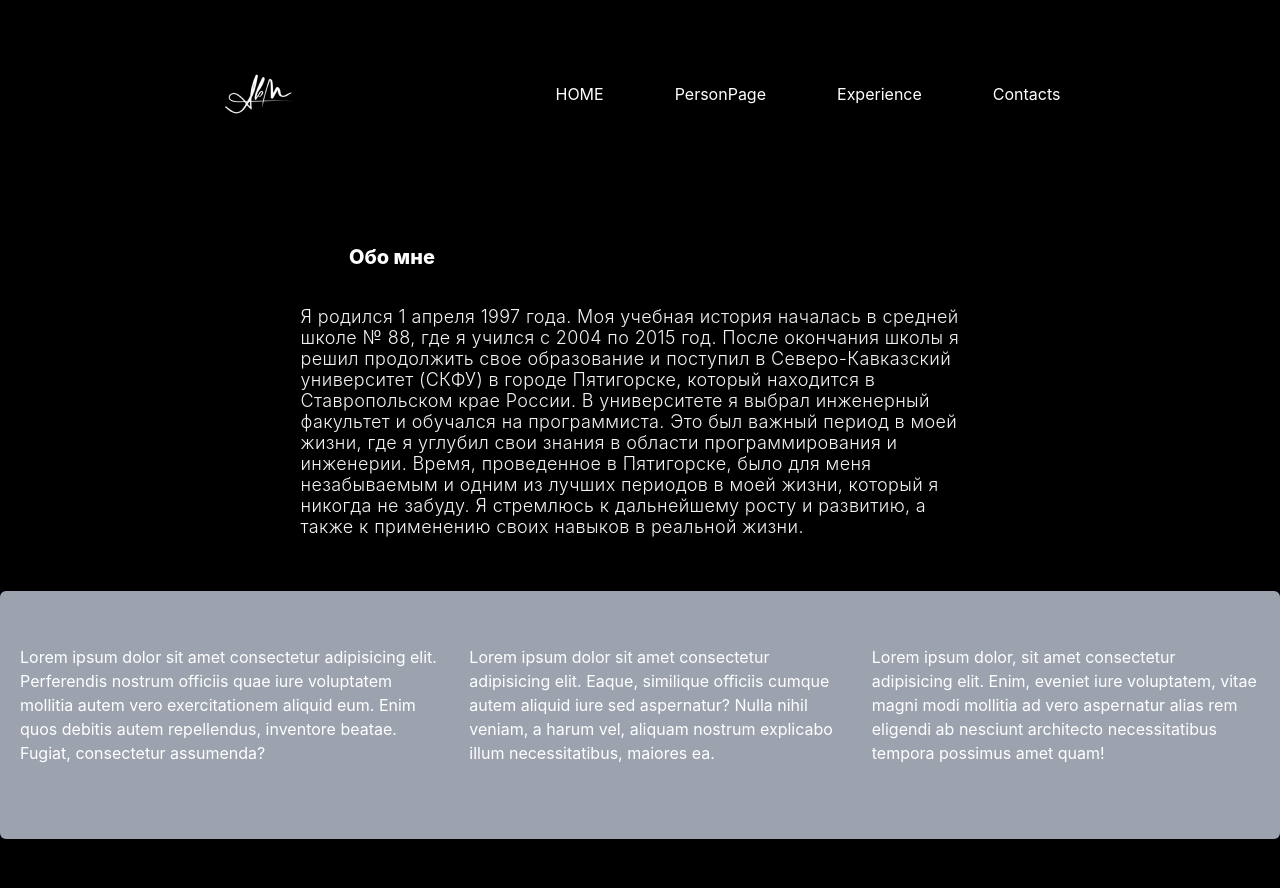
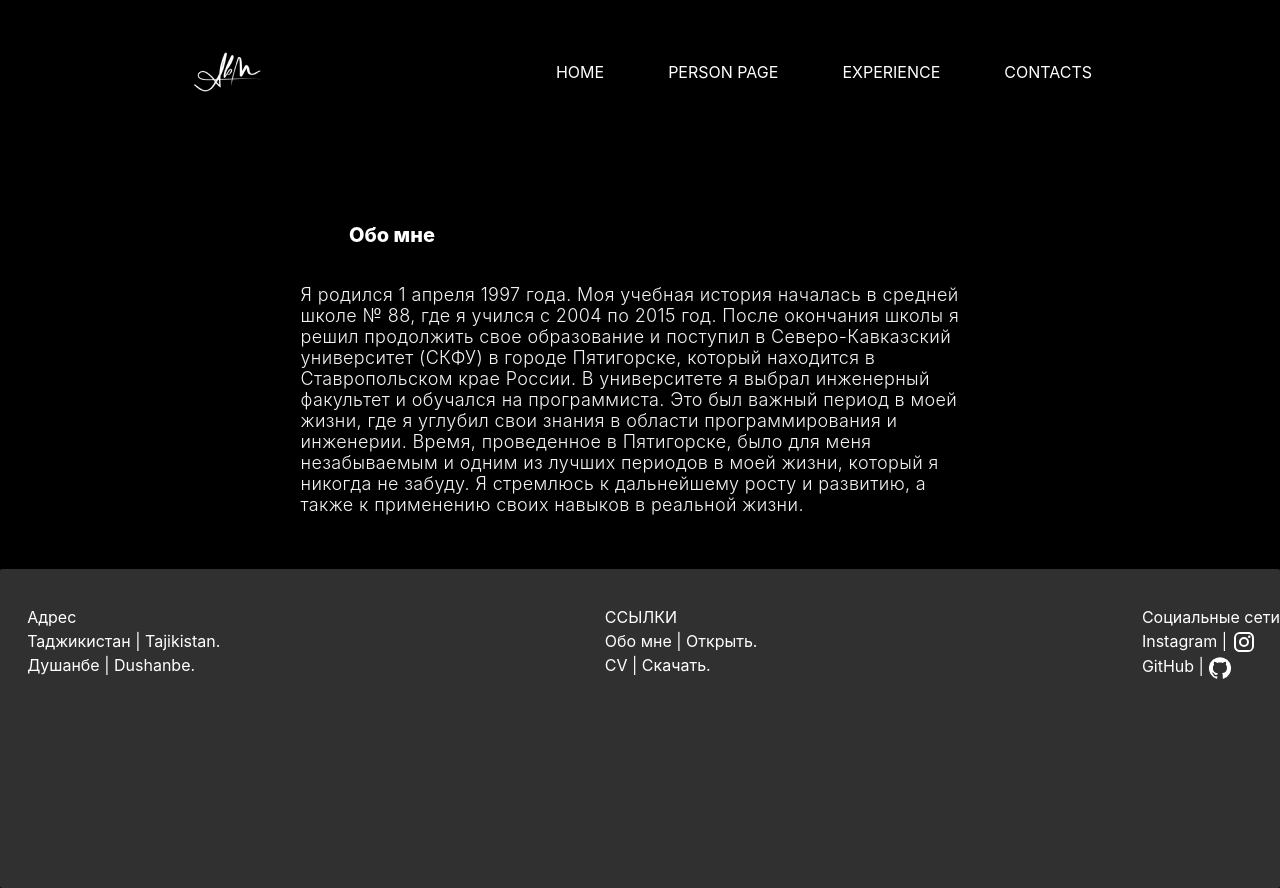
Before and after one commit to Komil-Muminov/komilff, a React (Vite) app: page /Experience in a window 1280 px wide. Before the commit the page ends 839 px from the top, so only its background shows below. Built offline with nearby package versions, Linux system fonts and the light colour scheme.

Commit message:
fx errorPage footer links & added BurgerMenu

```diff
--- a/src/components/ErrorPage/ErrorPage.jsx
+++ b/src/components/ErrorPage/ErrorPage.jsx
@@ -1,7 +1,45 @@
+import { Instagram, Email, Google } from "@mui/icons-material";
+import ErrorRobot from "./img/ErrorRobot.png";
 const ErrorPage = () => {
 	return (
 		<>
-			<div className="container">ErrorPage</div>
+			<section className="Error-section">
+				<div className="container flex flex-col justify-center items-center">
+					<img src={ErrorRobot} alt="Robot" />
+					<div className="text-wrapper flex flex-col justify-center items-center mb-[1.2em]">
+						<h2 className="ErrorPage-title text-3xl text-center md:text-7xl text-red-400">
+							Страница не найдена |
+						</h2>
+						<p>Проверьте адрес ссылки или напишите мне |</p>
+						<h2 className="text-xl">Ба ман нависед</h2>
+					</div>
+					<div className="links-wrapper flex flex-col items-center justify-center ">
+						<a
+							href="https://www.instagram.com/komilff/"
+							className="error-Link"
+							target="_blank"
+						>
+							<Instagram />{" "}
+						</a>
+
+						<a
+							href="mailto:kmuminov0104@gmail.com"
+							className="error-Link"
+							target="_blank"
+						>
+							<Email />{" "}
+						</a>
+
+						<a
+							href="https://docs.google.com/forms/d/1cM2UPm14NBZQb1yHDaP6KbOWIvEiE0gMrB5wAeww81M/edit"
+							className="error-Link"
+							target="_blank"
+						>
+							<Google />{" "}
+						</a>
+					</div>
+				</div>
+			</section>
 		</>
 	);
 };
--- a/src/components/Footer/Footer.jsx
+++ b/src/components/Footer/Footer.jsx
@@ -1,30 +1,52 @@
+import "./css/Footer.css";
+import { Instagram, Email, GitHub } from "@mui/icons-material";
+import { Link } from "react-router-dom";
 const Footer = () => {
 	return (
 		<>
-			<section className="sections bg-gray-400 rounded-md ">
-				<div className="container ">
-					<div className="footer-content  flex gap-5 px-5 ">
-						<div className="left-items  mb-5">
-							Lorem ipsum dolor sit amet consectetur adipisicing elit.
-							Perferendis nostrum officiis quae iure voluptatem mollitia autem
-							vero exercitationem aliquid eum. Enim quos debitis autem
-							repellendus, inventore beatae. Fugiat, consectetur assumenda?
+			<footer className="py-[2.2em] md:pl-[0.9em] md:pb-[13em]   rounded-sm footer">
+				<div className="container">
+					<div className="footer-content flex flex-col pl-[0.8em] md:flex-row md:justify-between gap-10">
+						<div className="footer-left">
+							<h2 className="footer-left-text">Адрес</h2>
+							<p className="footer-left-text">Таджикистан | Tajikistan.</p>
+							<p className="footer-left-text">Душанбе | Dushanbe.</p>
 						</div>
-						<div className="center-items mb-5">
-							Lorem ipsum dolor sit amet consectetur adipisicing elit. Eaque,
-							similique officiis cumque autem aliquid iure sed aspernatur? Nulla
-							nihil veniam, a harum vel, aliquam nostrum explicabo illum
-							necessitatibus, maiores ea.
+						<div className="footer-center">
+							<h2 className="footer-center-text">ССЫЛКИ</h2>
+							<p className="footer-center-text">
+								Обо мне |{" "}
+								<Link to="/Experience" className="footer-center-link">
+									Открыть.
+								</Link>
+							</p>
+							<span className="footer-center-text">
+								СV | <Link className="footer-center-link">Скачать.</Link>
+							</span>
 						</div>
-						<div className="right-items">
-							Lorem ipsum dolor, sit amet consectetur adipisicing elit. Enim,
-							eveniet iure voluptatem, vitae magni modi mollitia ad vero
-							aspernatur alias rem eligendi ab nesciunt architecto
-							necessitatibus tempora possimus amet quam!
+						<div className="footer-right">
+							<h2 className="footer-right-text">Социальные сети</h2>
+							<p className="footer-right-text">
+								Instagram |{" "}
+								<Link className="footer-center-link" target="_blank">
+									{" "}
+									<Instagram />{" "}
+								</Link>
+							</p>
+							<p className="footer-right-text">
+								GitHub |{" "}
+								<Link
+									to="https://github.com/Komil-Muminov"
+									target="_blank"
+									className="footer-center-link"
+								>
+									<GitHub />
+								</Link>
+							</p>
 						</div>
 					</div>
 				</div>
-			</section>
+			</footer>
 		</>
 	);
 };
--- a/src/components/Footer/css/Footer.css
+++ b/src/components/Footer/css/Footer.css
@@ -1,5 +1,3 @@
-.footer-content {
-	padding: 8em;
-	background-color: #fff;
-	border-radius: 5px;
+.footer{
+	background: #303030;
 }
--- a/src/index.css
+++ b/src/index.css
@@ -16,8 +16,8 @@ body {
 }
 
 .sections {
-	padding-top: 54px;
-	padding-bottom: 54px;
+	padding-top: 3.375em;
+	padding-bottom: 3.375em;
 }
 
 .sections-title {
--- a/src/navigation/NavLinks.jsx
+++ b/src/navigation/NavLinks.jsx
@@ -1,23 +1,53 @@
-import React from "react";
+import "./css/navigation.css";
+import { Menu } from "@mui/icons-material";
 import { Link } from "react-router-dom";
-import "./css/navigation.css";
 import Logo from "./img/logo.png";
+import { useState } from "react";
 
 const NavLinks = () => {
+	const [isMobile, setIsMobile] = useState(false);
 	return (
-		<header className="sections">
+		<>
+			<header className="hidden md:block pt-[2em] pb-[3.4em]">
 				<div className="container flex flex-wrap flex-col justify-center items-center md:flex-row">
 					<a href="#" className="flex flex-col  md:flex md:flex-row  min-w-max">
-					<img src={Logo} alt="Logo" className=" inline-block md:mr-[256px]" />
+						<img src={Logo} alt="Logo" className=" inline-block md:mr-[18em]" />
 					</a>
-				<nav className="links flex flex-wrap gap-[71px] justify-center items-center">
+					<nav className="links flex flex-wrap gap-[4em] justify-center items-center">
 						<Link to="/Home">HOME</Link>
-					<Link to="/PersonPage">PersonPage</Link>
-					<Link to="/Experience">Experience</Link>
-					<Link to="/Contacts">Contacts</Link>
+						<Link to="/PersonPage">PERSON PAGE</Link>
+						<Link to="/Experience">EXPERIENCE</Link>
+						<Link to="/Contacts">CONTACTS</Link>
 					</nav>
 				</div>
 			</header>
+
+			<div className="block md:hidden">
+				<span onClick={() => setIsMobile(!isMobile)} className="isMobile">
+					<Menu />
+				</span>
+				{isMobile && (
+					<div data-aos="fade-right" className="container">
+						<header className=" pt-[2em] pb-[3.4em]">
+							<div className="container flex flex-col md:flex-row">
+								<a
+									href="#"
+									className="flex flex-col items-center justify-center min-w-max"
+								>
+									<img src={Logo} alt="Logo" className="h-[5em] w-[5em]" />
+								</a>
+								<nav className="links flex flex-wrap flex-col gap-[1em] justify-center items-center">
+									<Link to="/Home">HOME</Link>
+									<Link to="/PersonPage">PERSON PAGE</Link>
+									<Link to="/Experience">EXPERIENCE</Link>
+									<Link to="/Contacts">CONTACTS</Link>
+								</nav>
+							</div>
+						</header>
+					</div>
+				)}
+			</div>
+		</>
 	);
 };
 
```
Also changed, not shown: src/components/ErrorPage/img/ErrorRobot.png (added). Lines whose indentation alone changed are shown as unchanged.
